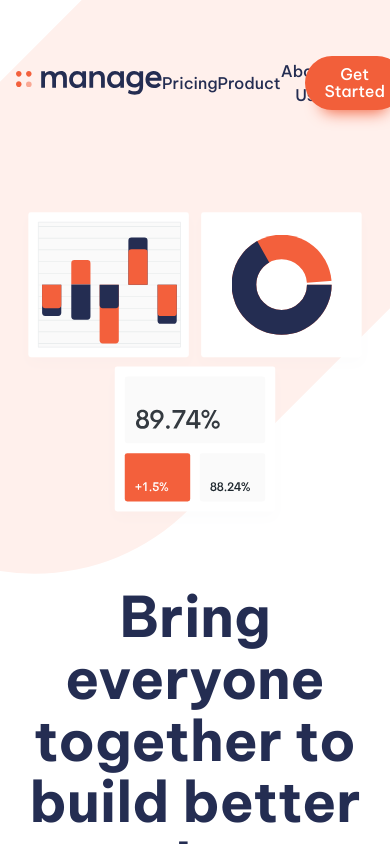
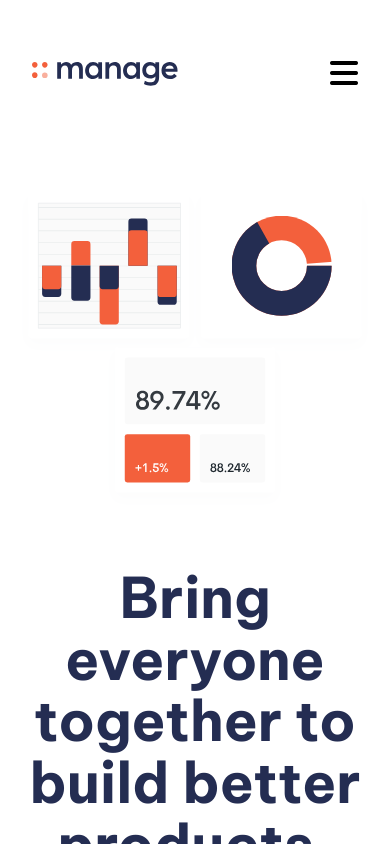
Before and after one commit to nicknahc/manage, a React (Create React App) app: page / in a window 390 px wide. Shown: the top 844 px of the page. Built offline with nearby package versions, Linux system fonts and the light colour scheme.

Commit message:
FULLY RESPONSIVE

```diff
--- a/public/index.html
+++ b/public/index.html
@@ -14,6 +14,10 @@
       href="https://fonts.googleapis.com/css2?family=Be+Vietnam+Pro:wght@400;500;700&display=swap"
       rel="stylesheet"
     />
+    <script
+      src="https://kit.fontawesome.com/b3fd4fbed7.js"
+      crossorigin="anonymous"
+    ></script>
     <!--
       manifest.json provides metadata used when your web app is installed on a
       user's mobile device or desktop. See https://developers.google.com/web/fundamentals/web-app-manifest/
--- a/src/components/Footer.js
+++ b/src/components/Footer.js
@@ -15,7 +15,6 @@ function Footer() {
             <a>
               <img src={facebookLogo}></img>
             </a>
-
             <a>
               <img src={youtubeLogo}></img>
             </a>
--- a/src/components/Navbar.js
+++ b/src/components/Navbar.js
@@ -1,10 +1,26 @@
 import logo from "../assets/logo.svg";
+import React, { useState, useEffect } from "react";
 import "../styles/Navbar.css";
 const Navbar = () => {
+  const [dropDown, setDropDown] = useState(false);
+  const handleToggle = () => {
+    setDropDown((prevDropDown) => !prevDropDown);
+  };
+
+  useEffect(() => {
+    const root = document.querySelector(".App");
+    if (dropDown) {
+      root.classList.add("overlay-gradient");
+    } else {
+      root.classList.remove("overlay-gradient");
+    }
+  }, [dropDown]);
   return (
-    <nav className="primary-header section-padding top-padding">
-      <img src={logo} alt="manage logo" />
-      <ul className="header-list">
+    <nav className=" section-padding top-padding primary-header">
+      <a>
+        <img src={logo} alt="manage logo" />
+      </a>
+      <ul className={`header-list ${dropDown ? "overlay" : ""}`}>
         <li>
           <a>Pricing</a>
         </li>
@@ -21,7 +37,11 @@ const Navbar = () => {
           <a>Community</a>
         </li>
       </ul>
-      <button className="button">Get Started</button>
+      <button className="button header-button">Get Started</button>
+      <button className="mobile-nav-toggle" onClick={handleToggle}>
+        <i className={`fa-solid fa-bars ${dropDown ? "hidden" : ""}`}></i>
+        <i className={`fa-solid fa-xmark ${dropDown ? "" : "hidden"}`}></i>
+      </button>
     </nav>
   );
 };
--- a/src/styles/App.css
+++ b/src/styles/App.css
@@ -247,7 +247,6 @@ textarea:not([rows]) {
 }
 .App {
   position: relative;
-  z-index: 1;
   overflow-x: clip;
 }
 :root {
--- a/src/styles/Features.css
+++ b/src/styles/Features.css
@@ -55,7 +55,7 @@ h3 {
     width: 100%;
     content: "";
     background-color: var(--secondary-clr);
-    z-index: 2;
+    z-index: 1;
     opacity: 0.2;
   }
 }
--- a/src/styles/Footer.css
+++ b/src/styles/Footer.css
@@ -5,6 +5,11 @@
   width: fit-content;
   border: none;
   height: fit-content;
+}
+.button-inverted:hover {
+  background-color: #ea8e77;
+  color: white;
+  opacity: 0.8;
 }
 .no-shadow {
   box-shadow: none !important;
--- a/src/styles/Home.css
+++ b/src/styles/Home.css
@@ -63,11 +63,11 @@ h4 {
 
 .caption {
   color: var(--caption-clr);
-  width: 80%;
+  width: 90%;
 }
 @media (min-width: 50em) {
   .caption {
-    width: 60%;
+    width: 70%;
   }
 }
 
@@ -78,6 +78,9 @@ h4 {
   border-radius: 100vmax;
   box-shadow: 0 1.125em 1em -1em var(--secondary-clr);
   border: none;
+}
+.button:hover {
+  opacity: 0.8;
 }
 
 .App::before {
--- a/src/styles/Navbar.css
+++ b/src/styles/Navbar.css
@@ -9,5 +9,80 @@
   flex-direction: row;
   justify-content: space-between;
   align-items: center;
-  width: 40%;
+  width: 50%;
+  min-width: max-content;
 }
+.header-list li a {
+  transition: 0.25s all;
+}
+.header-list li a:hover {
+  animation: expand 0.2s forwards;
+  color: gray;
+}
+@keyframes expand {
+  from {
+    border-bottom: 0px solid var(--primary-clr);
+  }
+  to {
+    transform: scale(1.05);
+    border-bottom: 2px solid var(--primary-clr);
+  }
+}
+.mobile-nav-toggle {
+  background-color: transparent;
+  color: black;
+  font-size: 2rem;
+  display: none;
+}
+@media (max-width: 50em) {
+  .header-list {
+    display: none;
+  }
+  .overlay {
+    display: flex;
+    position: fixed;
+    flex-direction: column;
+    justify-content: space-around;
+    padding-block: 2rem;
+    align-items: center;
+    width: 95dvw;
+    height: 50dvh;
+    border-radius: 1em;
+    top: 6rem;
+    left: 50%;
+    z-index: 2;
+    background-color: white;
+    transform: translateX(-50%);
+    color: var(--primary-clr);
+    font-weight: var(--fw-bold);
+    box-shadow: 0 1em 1em -1em black;
+  }
+  .overlay-gradient:after {
+    content: "";
+    position: fixed;
+    pointer-events: none;
+    top: 0;
+    z-index: 1;
+    left: 0;
+    height: 100dvh;
+    width: 100dvw;
+    background-image: linear-gradient(rgb(0 0 0 / 0), rgb(0 0 0 / 0.8));
+  }
+  .header-button {
+    display: none;
+  }
+  .mobile-nav-toggle {
+    display: unset;
+    border: none;
+    padding: 0;
+  }
+  .fa-xmark {
+    transform: scale(1.2);
+  }
+  .hidden {
+    display: none;
+  }
+  .primary-header {
+    padding-inline: 2rem !important;
+  }
+}
```
